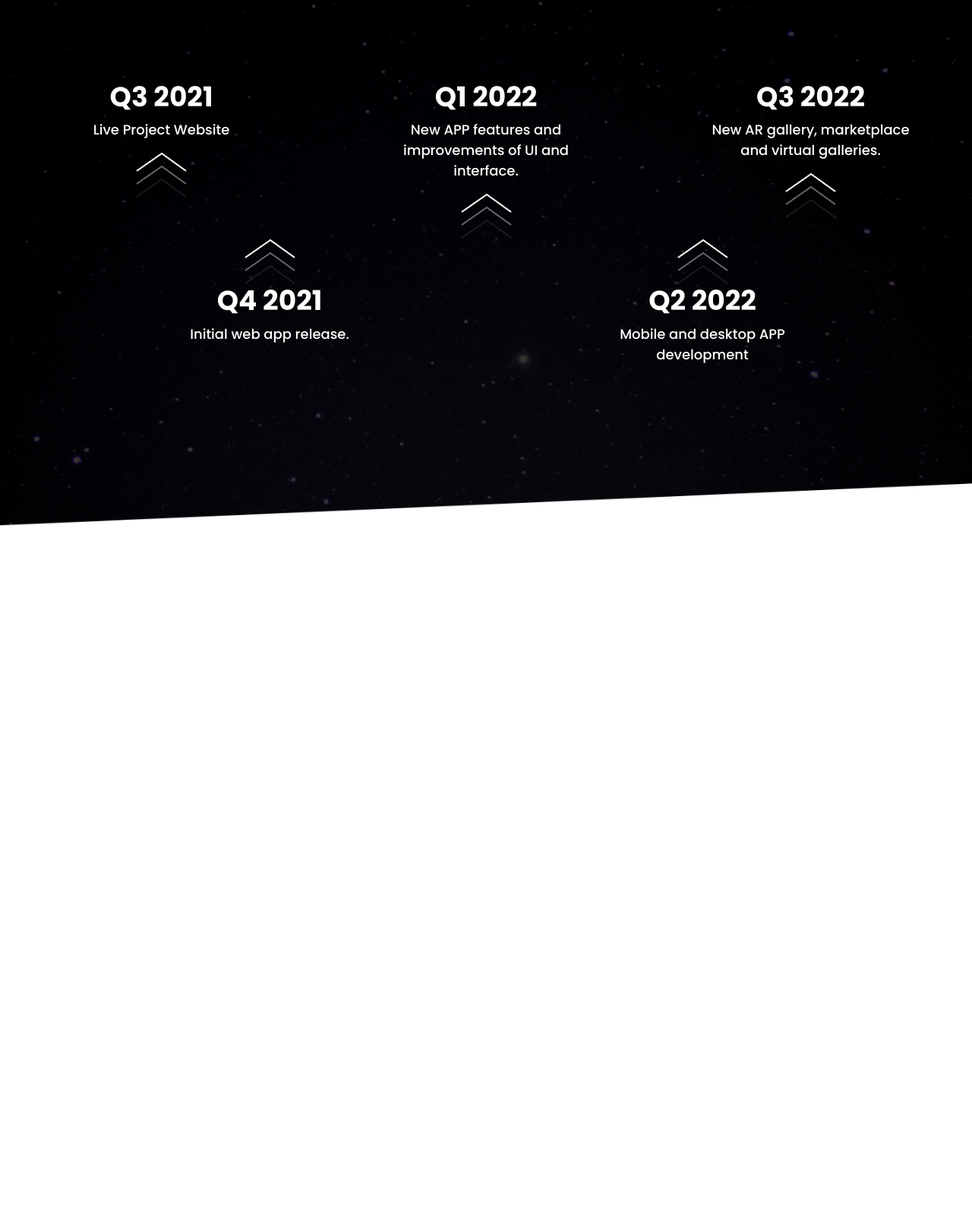
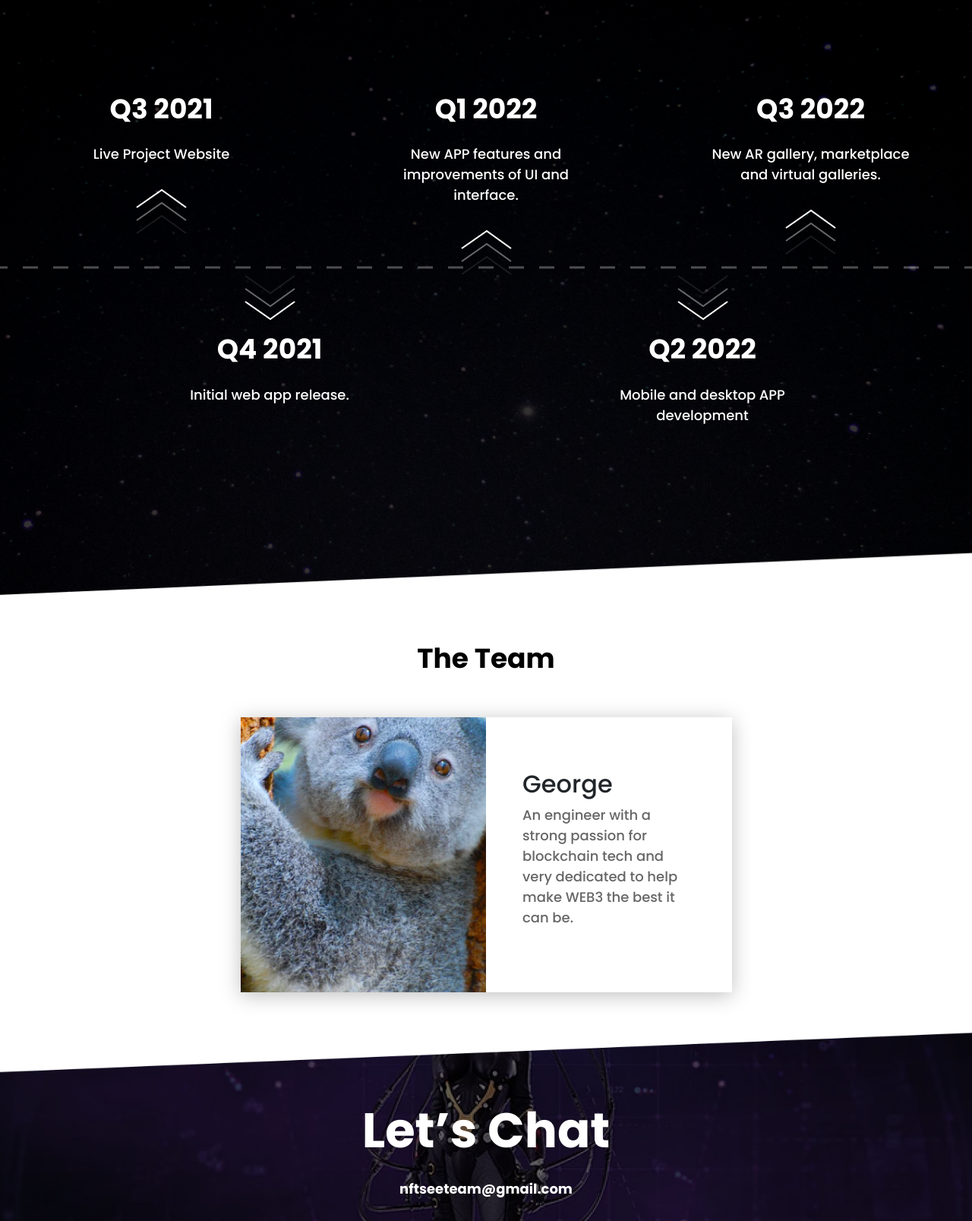
Before and after one commit to VikasKapoor-22/NFTsee, a plain HTML site: page index.html in a window 1280 px wide. Shown: the part 1968-3575 px from the top of the page at 76% size. Before the commit the page ends 2669 px from the top, so only its background shows below. Drawn offline with nearby package versions, Linux system fonts and the light colour scheme.

Commit message:
add some section and some changes

```diff
--- a/assets/css/style.css
+++ b/assets/css/style.css
@@ -5,7 +5,7 @@
     margin: 0;
     text-decoration: none !important;
     list-style-type: none;
-    box-sizing: border-box;
+    box-sizing: border-box !important;
     scroll-behavior: smooth;
 }
 
@@ -15,8 +15,10 @@ body {
 
 :root {
     /* =============================font-sizes======================= */
+    --fs-2xl: 64px;
     --fs-xxl: 36px;
     --fs-sm: 18px;
+    --fs-xsm: 14px;
     /* ==========================font-faimly============================ */
     --ff-regular: 'Poppins';
     /* ============================font-weight======================= */
@@ -31,6 +33,10 @@ body {
 
 /* =========================Root-define================================ */
 /* =========================font-size================================ */
+.fs-2xl {
+    font-size: var(--fs-2xl);
+}
+
 .fs-xxl {
     font-size: var(--fs-xxl);
 }
@@ -68,6 +74,14 @@ body {
 
 /* =========================Root-define================================ */
 /* -----------------------------common-clases----------------------------- */
+.w-60 {
+    width: 60%;
+}
+
+.w-40 {
+    width: 40%;
+}
+
 .h-100vh {
     min-height: 100vh !important;
 }
@@ -81,22 +95,101 @@ body {
     right: 0;
 }
 
-.arrow-section-bg-image {
-    background: url("../image/png/main-bg-black.png");
+.line {
+    right: 0;
+    transform: translateY(50%);
+    top: 50%;
+}
+
+.box-shadow {
+    box-shadow: 0px 4px 25px 0px rgba(0, 0, 0, 0.25);
+}
+
+.footer-bg-image {
+    background: url("../image/png/footer-bg.png");
+    background-position: center;
+    background-size: cover;
+    background-repeat: no-repeat;
     /* min-height: 100vh; */
-    background-size: cover;
-    background-position: center;
 }
 
 /* media query section */
+@media only screen and (max-width:576px) {
+    .fs-sm-xxl {
+        font-size: var(--fs-xxl);
+    }
+
+    .fs-sm-sm {
+        font-size: var(--fs-sm);
+    }
+
+    .fs-sm-xsm {
+        font-size: var(--fs-xsm);
+    }
+}
+
 @media only screen and (min-width:992px) {
     .fs-lg-xxl {
         font-size: var(--fs-xxl);
     }
+
+    .arrow-section-bg-image {
+        background: url("../image/png/main-bg-black.png");
+        min-height: 100vh;
+        background-size: cover;
+        background-position: center;
+    }
+
 }
 
 @media only screen and (max-width:991.98px) {
     .fs-sm {
         font-size: var(--fs-sm);
     }
+
+    .arrow-section-bg-image {
+        background: url("../image/png/main-bg-black-2.png");
+        min-height: 100vh;
+        background-size: cover;
+        background-position: center;
+    }
+
 }
+
+.post {
+    max-width: 647px;
+    background: #FFFFFF;
+    box-shadow: 0px 4px 25px rgba(0, 0, 0, 0.25);
+}
+
+.post p {
+    font-family: 'Poppins';
+    font-style: normal;
+    font-weight: 400;
+    font-size: 18px;
+    /* line-height: 180%; */
+    /* or 32px */
+    color: rgba(0, 0, 0, .6);
+}
+
+.w-40 {
+    width: 40%;
+}
+
+@media (max-width:576px) {
+    .post p {
+        font-size: 12px;
+    }
+
+    .post h2 {
+        font-size: 14px;
+    }
+
+    .post>div:first-child {
+        width: 35% !important;
+    }
+
+    .post>div:last-child {
+        width: 65% !important;
+    }
+}
--- a/index.html
+++ b/index.html
@@ -91,7 +91,7 @@
                             no
                             better
                             place to flex those apes to your friends. See our roadmap below for more details </p>
-                        <div class="text-center text-lg-start">
+                        <div class="text-center text-lg-start mb-5 mb-lg-0">
                             <a href="#" class=" nav-link bg-black fs-sm text-white fw-semi-bold px-4 py-2 border border-white d-inline-block rounded-pill
                             ml-5">See About</a>
                         </div>
@@ -103,48 +103,94 @@
             </div>
             <!-- nft lover section end -->
         </section>
-        <section class="arrow-section-bg-image">
+        <section class="arrow-section-bg-image position-relative py-5 py-lg-5">
             <!-- arrow section start -->
-            <div class="container d-flex align-items-center h-100vh">
-                <div>
+            <img class="position-absolute line d-none d-lg-block" src="./assets/image/png/line.png" alt="line">
+            <div class="container d-flex align-items-center h-100vh ">
+                <div class="">
                     <div class="row justify-content-between">
                         <div class="col-12 col-lg-3">
-                            <h3 class="text-white text-center fw-semi-bold fs-xxl">Q3 2021</h3>
-                            <p class="text-white text-center fw-regular fs-sm">Live Project Website</p>
+                            <h3 class="text-white text-center fw-semi-bold fs-xxl fs-sm-sm">Q3 2021</h3>
+                            <p class="text-white text-center fw-regular fs-sm fs-sm-xsm py-3">Live Project Website</p>
                             <img class="d-block mx-auto" src="./assets/image/png/top-arrow.png" alt="top-arrow">
                         </div>
                         <div class="col-12 col-lg-3">
-                            <h3 class="text-white text-center fw-semi-bold fs-xxl">Q1 2022</h3>
-                            <p class="text-white text-center fw-regular fs-sm">New APP features and improvements of UI
+                            <h3 class="text-white text-center fw-semi-bold fs-xxl fs-sm-sm">Q1 2022</h3>
+                            <p class="text-white text-center fw-regular fs-sm-xsm fs-sm py-3">New APP features and
+                                improvements of
+                                UI
                                 and
                                 interface.</p>
                             <img class="d-block mx-auto" src="./assets/image/png/top-arrow.png" alt="top-arrow">
                         </div>
                         <div class="col-12 col-lg-3">
-                            <h3 class="text-white text-center fw-semi-bold fs-xxl">Q3 2022</h3>
-                            <p class="text-white text-center fw-regular fs-sm">New AR gallery, marketplace and virtual
+                            <h3 class="text-white text-center fw-semi-bold fs-xxl fs-sm-sm">Q3 2022</h3>
+                            <p class="text-white text-center fw-regular fs-sm-xsm fs-sm py-3">New AR gallery,
+                                marketplace and
+                                virtual
                                 galleries.</p>
                             <img class="d-block mx-auto" src="./assets/image/png/top-arrow.png" alt="top-arrow">
                         </div>
                     </div>
                     <div class="row justify-content-around">
                         <div class="col-12 col-lg-3">
-                            <img class="d-block mx-auto" src="./assets/image/png/top-arrow.png" alt="top-arrow">
-                            <h3 class="text-white text-center fw-semi-bold fs-xxl">Q4 2021</h3>
-                            <p class="text-white text-center fw-regular fs-sm">Initial web app release.</p>
+                            <img class="d-block mx-auto d-none d-lg-block" src="./assets/image/png/bottom-arrow.png"
+                                alt="bottom-arrow">
+                            <h3 class="text-white text-center fw-semi-bold fs-xxl py-3 fs-sm-sm">Q4 2021</h3>
+                            <p class="text-white text-center fw-regular fs-sm-xsm fs-sm">Initial web app release.</p>
+                            <img class="d-block mx-auto d-block d-lg-none" src="./assets/image/png/top-arrow.png"
+                                alt="top-arrow">
                         </div>
                         <div class="col-12 col-lg-3">
-                            <img class="d-block mx-auto" src="./assets/image/png/top-arrow.png" alt="top-arrow">
-                            <h3 class="text-white text-center fw-semi-bold fs-xxl">Q2 2022</h3>
-                            <p class="text-white text-center fw-regular fs-sm">Mobile and desktop APP development</p>
+                            <img class="d-block mx-auto d-none d-lg-block" src="./assets/image/png/bottom-arrow.png"
+                                alt="bottom-arrow">
+                            <h3 class="text-white text-center fw-semi-bold fs-xxl py-3 fs-sm-sm">Q2 2022</h3>
+                            <p class="text-white text-center fw-regular fs-sm-xsm fs-sm">Mobile and desktop APP
+                                development</p>
+                            <img class="d-block mx-auto d-block d-lg-none pb-5 pb-lg-0"
+                                src="./assets/image/png/top-arrow.png" alt="top-arrow">
                         </div>
                     </div>
                 </div>
             </div>
             <!-- arrow section end -->
         </section>
+        <section>
+            <!-- the team section start -->
+            <div class="container">
+                <h3 class="text-center color-secondary fw-semi-bold fs-xxl py-5">The Team</h3>
+                <div class="post d-flex align-items-center mx-auto box-shadow">
+                    <div class="w-50 h-100 ">
+                        <img src="./assets/image/png/george.png" alt="animal image" class="w-100">
+                    </div>
+                    <div class="w-50 h-100 ">
+                        <div class="ps-2 p-sm-3 p-lg-5">
+                            <h2>George</h2>
+                            <p>An engineer with a strong passion for blockchain tech and very dedicated to help make
+                                WEB3
+                                the best it can be.</p>
+                        </div>
+                    </div>
+                </div>
+            </div>
+            <!-- the team section end -->
+        </section>
         <!-- main-section-end -->
     </main>
+    <footer class="footer-bg-image my-5">
+        <!-- footer section start -->
+        <div class="container h-100 vh d-flex align-items-center">
+            <div class="col-12 col-lg-12 py-5">
+                <h3 class="text-center color-primary fw-semi-bold fs-2xl pt-5 fs-sm-xxl">Let’s Chat</h3>
+                <p class="text-center color-primary fw-semi-bold fs-sm py-3">nftseeteam@gmail.com</p>
+                <div class="text-center pb-5">
+                    <img src="./assets/image/png/twitter.png" alt="twitter">
+                    <img class="ms-5" src="./assets/image/png/attach-link.png" alt="attach-link">
+                </div>
+            </div>
+        </div>
+        <!-- footer section end -->
+    </footer>
     <!-- Optional JavaScript; choose one of the two! -->
 
     <!-- Option 1: Bootstrap Bundle with Popper -->
```
Also changed, not shown: assets/image/png/attach-link.png (added), assets/image/png/footer-bg.png (added), assets/image/png/george.png (added), assets/image/png/line.png (added), assets/image/png/main-bg-black-2.png (added), assets/image/png/twitter.png (added).
